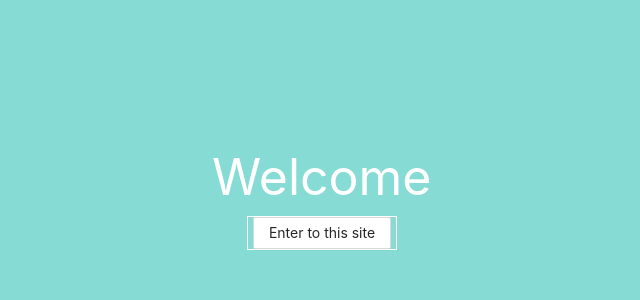
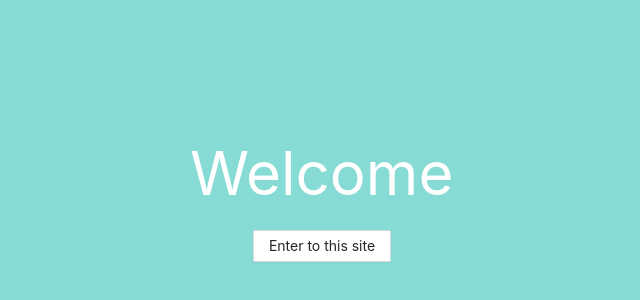
Before and after one commit to teddysot/ShareD-FrontEnd, a React (Create React App) app: page / in a window 1280 px wide. Shown: the part 206-506 px from the top of the page, without its empty margins (318-958 px from the left). Built offline with nearby package versions, Linux system fonts and the light colour scheme.

Commit message:
Add animation

```diff
--- a/src/containers/pages/Welcome/Welcome.js
+++ b/src/containers/pages/Welcome/Welcome.js
@@ -1,5 +1,6 @@
 import { Button } from "antd";
 import React from "react";
+import { Link } from "react-router-dom";
 
 function Welcome() {
   return (
@@ -14,11 +15,26 @@ function Welcome() {
         color: "#FFFFFF",
       }}
     >
-      <div style={{height: "100vh",display: "flex" ,flexDirection: "column" ,justifyContent: "center", alignItems: "center" }}>
-        <div data-aos="zoom-out-down" style={{ fontSize: "50px" }}>
+      <div
+        style={{
+          height: "100vh",
+          display: "flex",
+          flexDirection: "column",
+          justifyContent: "center",
+          alignItems: "center",
+        }}
+      >
+        <div
+          data-aos="zoom-out-down"
+          style={{ fontSize: "60px", paddingBottom: "10px" }}
+        >
           Welcome
         </div>
-        <div data-aos="fade-down" style ={{border:'1px solid',width :'150px'}}><Button>Enter to this site</Button></div>
+        <div data-aos="fade-down">
+          <Link to="/login">
+            <Button>Enter to this site</Button>
+          </Link>
+        </div>
       </div>
     </div>
   );
```
